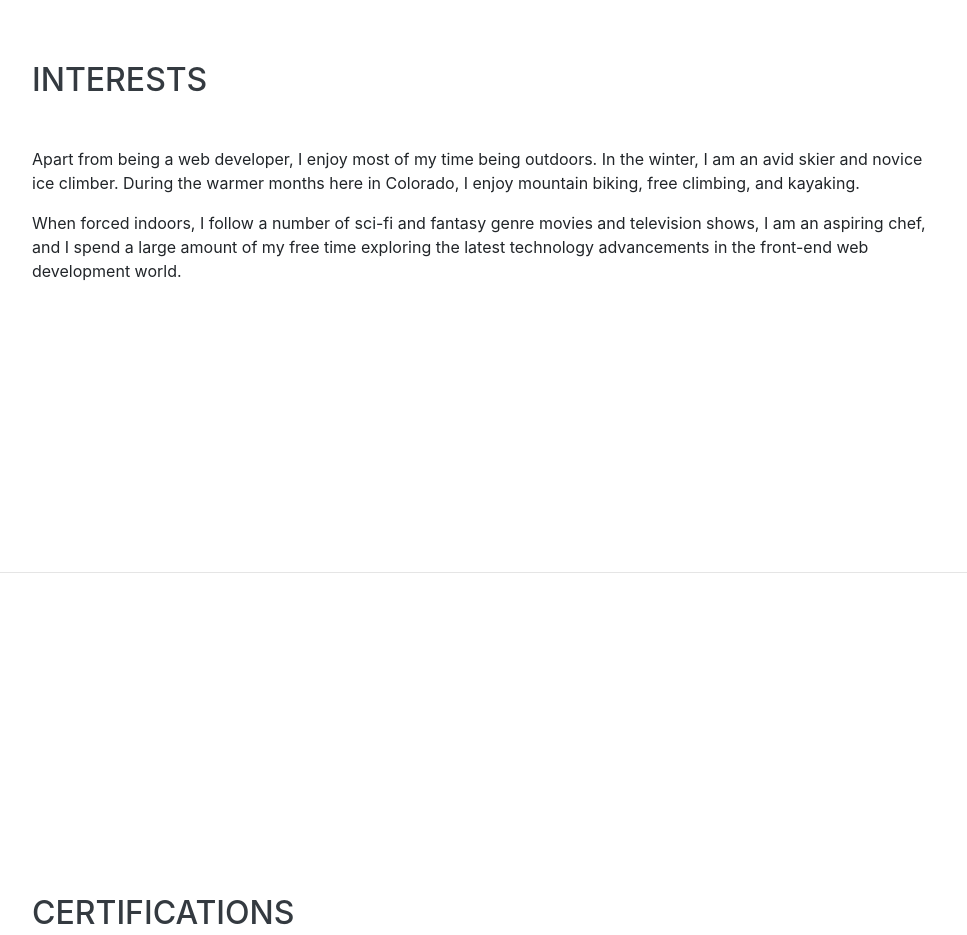
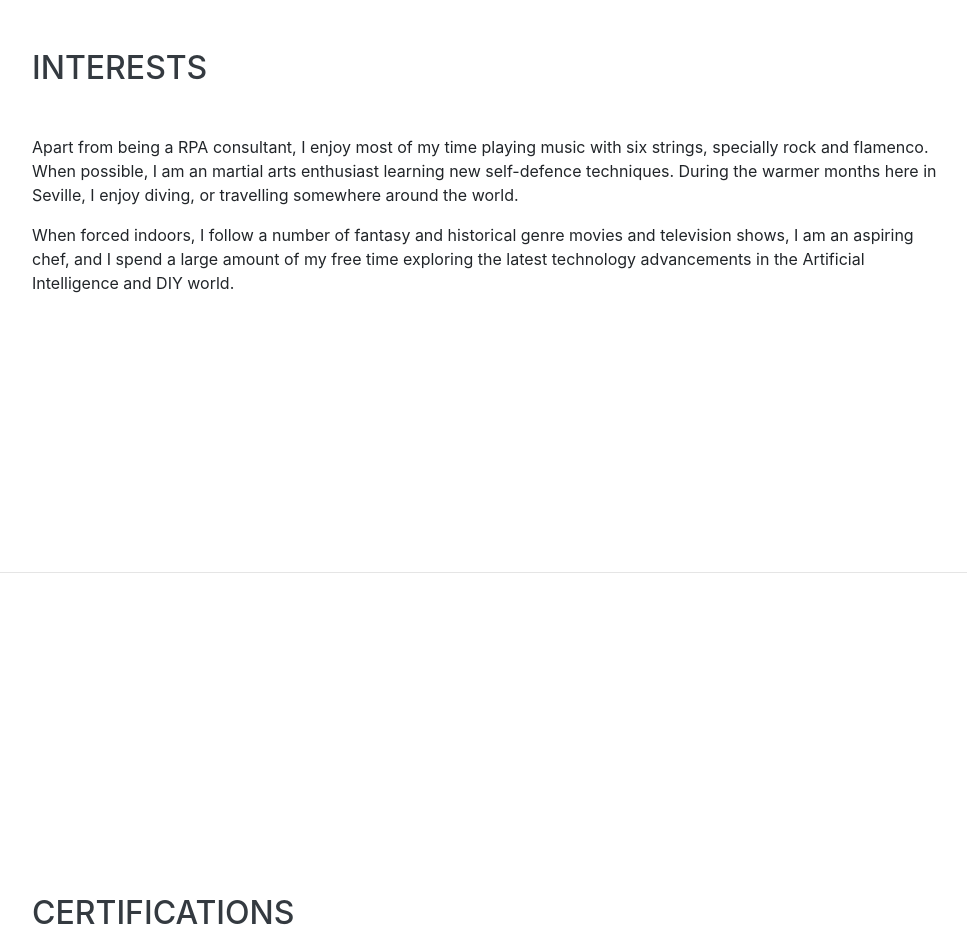
Before and after one commit to jadvani/jadvani.github.io, a website with bundled scripts: page index.html in a window 1280 px wide. Shown: the part 4000-4935 px from the top of the page, without its empty margins (288-1255 px from the left). Built offline with nearby package versions, Linux system fonts and the light colour scheme; a web font is replaced by a local one.

Commit message:
Interests updated

```diff
--- a/index.html
+++ b/index.html
@@ -242,8 +242,8 @@
     <section class="resume-section p-3 p-lg-5 d-flex align-items-center" id="interests">
       <div class="w-100">
         <h2 class="mb-5">Interests</h2>
-        <p>Apart from being a web developer, I enjoy most of my time being outdoors. In the winter, I am an avid skier and novice ice climber. During the warmer months here in Colorado, I enjoy mountain biking, free climbing, and kayaking.</p>
-        <p class="mb-0">When forced indoors, I follow a number of sci-fi and fantasy genre movies and television shows, I am an aspiring chef, and I spend a large amount of my free time exploring the latest technology advancements in the front-end web development world.</p>
+        <p>Apart from being a RPA consultant, I enjoy most of my time playing music with six strings, specially rock and flamenco. When possible, I am an martial arts enthusiast learning new self-defence techniques. During the warmer months here in Seville, I enjoy diving, or travelling somewhere around the world.</p>
+        <p class="mb-0">When forced indoors, I follow a number of fantasy and historical genre movies and television shows, I am an aspiring chef, and I spend a large amount of my free time exploring the latest technology advancements in the Artificial Intelligence and DIY world.</p>
       </div>
     </section>
 
```
